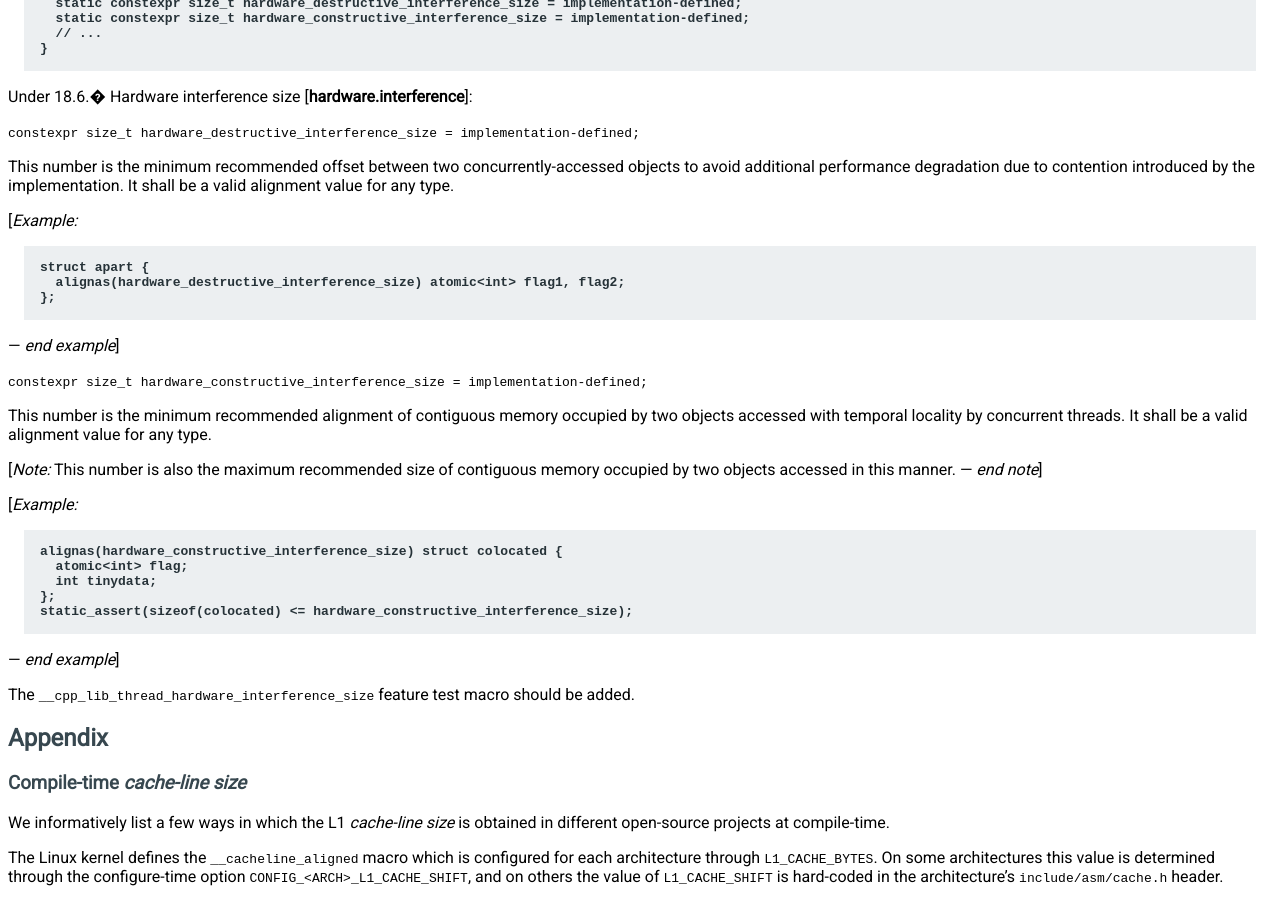
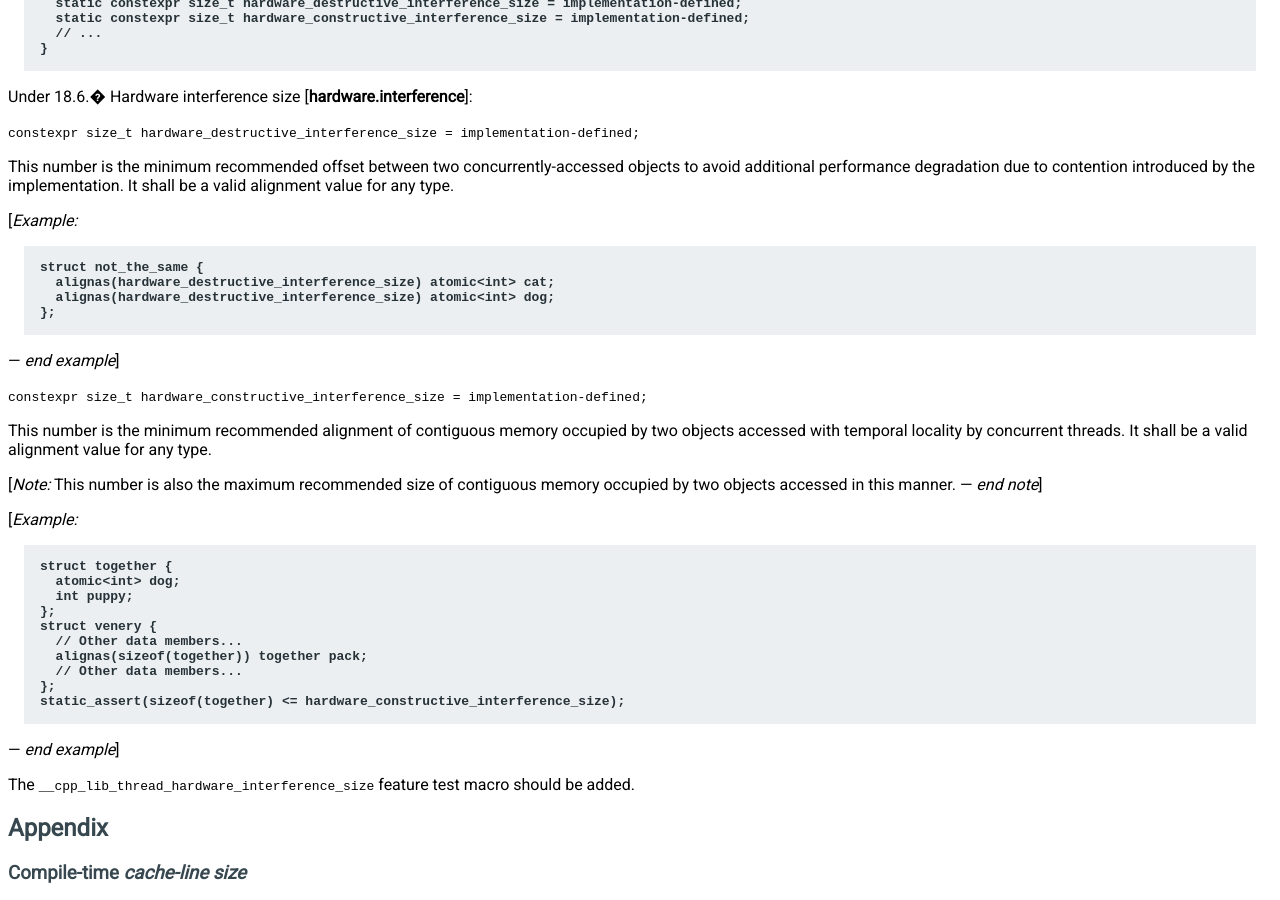
Before and after one commit to jfbastien/papers, a Sphinx documentation site: the page built from source/D0154R1.rst, in a window 1280 px wide and 900 px high, scrolled down 1352 px. Built offline with Sphinx 7.4.7, drawn with Linux system fonts in a browser that asks for light colours.

Commit message:
Address D0154R1 comments from LWG

```diff
--- a/source/D0154R1.rst
+++ b/source/D0154R1.rst
@@ -90,8 +90,9 @@ by the implementation. It shall be a valid alignment value for any type.
 
 .. code-block:: c++
 
-  struct apart {
-    alignas(hardware_destructive_interference_size) atomic<int> flag1, flag2;
+  struct not_the_same {
+    alignas(hardware_destructive_interference_size) atomic<int> cat;
+    alignas(hardware_destructive_interference_size) atomic<int> dog;
   };
 
 — *end example*]
@@ -109,11 +110,16 @@ occupied by two objects accessed in this manner. — *end note*]
 
 .. code-block:: c++
 
-  alignas(hardware_constructive_interference_size) struct colocated {
-    atomic<int> flag;
-    int tinydata;
+  struct together {
+    atomic<int> dog;
+    int puppy;
   };
-  static_assert(sizeof(colocated) <= hardware_constructive_interference_size);
+  struct venery {
+    // Other data members...
+    alignas(sizeof(together)) together pack;
+    // Other data members...
+  };
+  static_assert(sizeof(together) <= hardware_constructive_interference_size);
 
 — *end example*]
 
```
